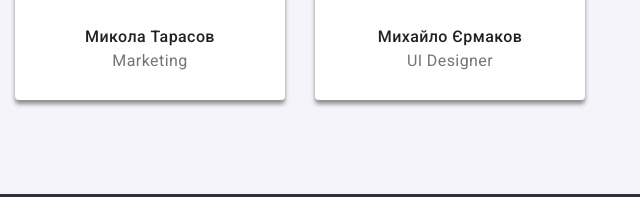
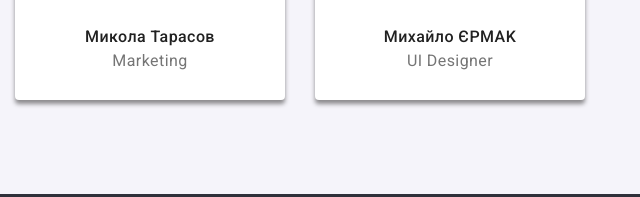
Before and after one commit to Pablo-techant/goit-markup-hw-03, a plain HTML site: page index.html in a window 1280 px wide. Shown: the part 1895-2092 px from the top of the page, 640-1280 px from the left. Drawn offline with nearby package versions, Linux system fonts and the light colour scheme; a web font is replaced by a local one.

Commit message:
Update index.html

```diff
--- a/index.html
+++ b/index.html
@@ -104,7 +104,7 @@
         <li class="team-part"><img src="./img/img1/img7.jpg" alt="UI Designer" width="270";
           height="260";>
           <div class="team-wrapper">
-            <h3 class="team-name">Михайло Єрмаков</h3>
+            <h3 class="team-name">Михайло ЄPMAK</h3>
             <p class="team-position">UI Designer</p>
           </div>
         </li>
```
